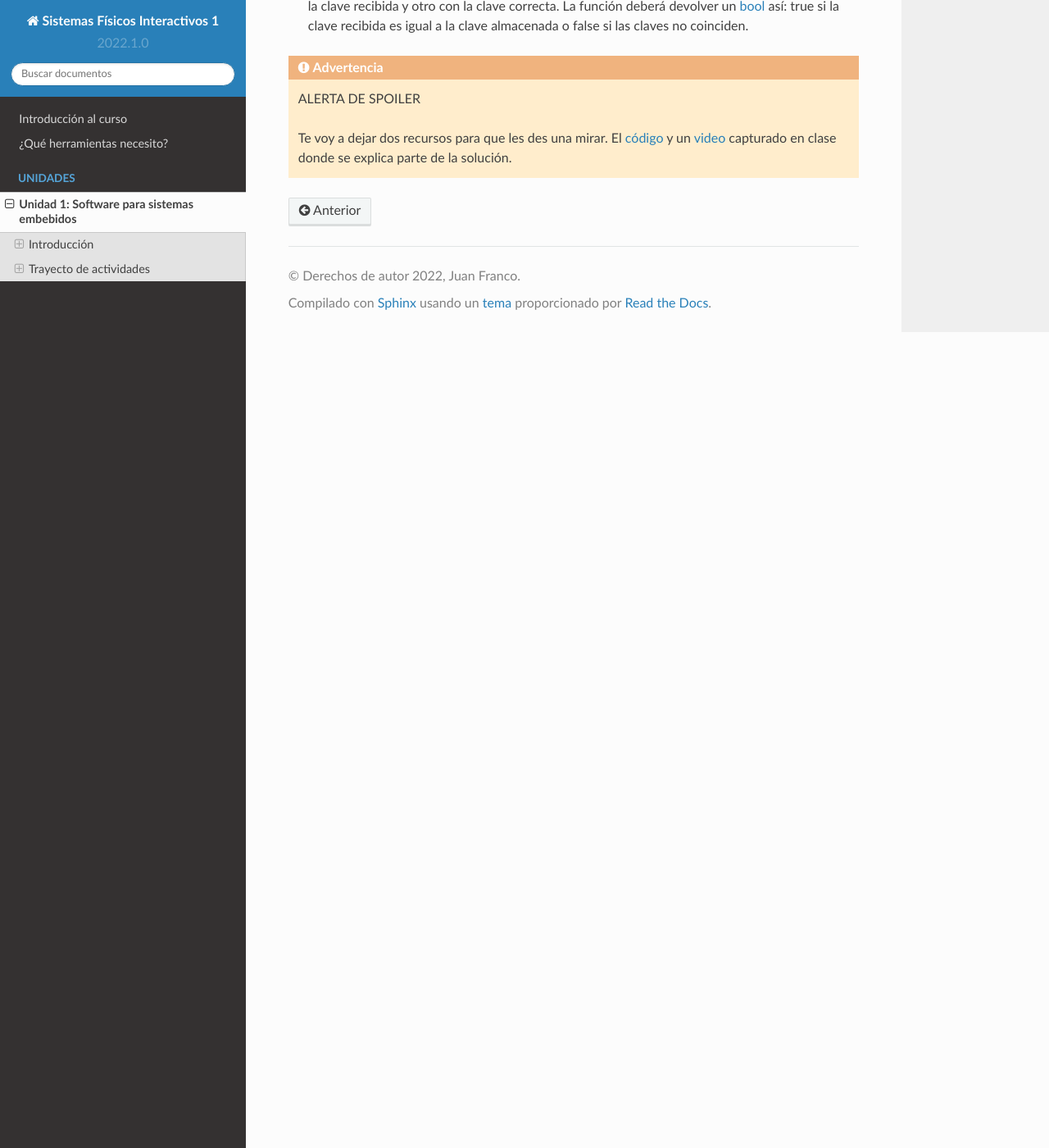
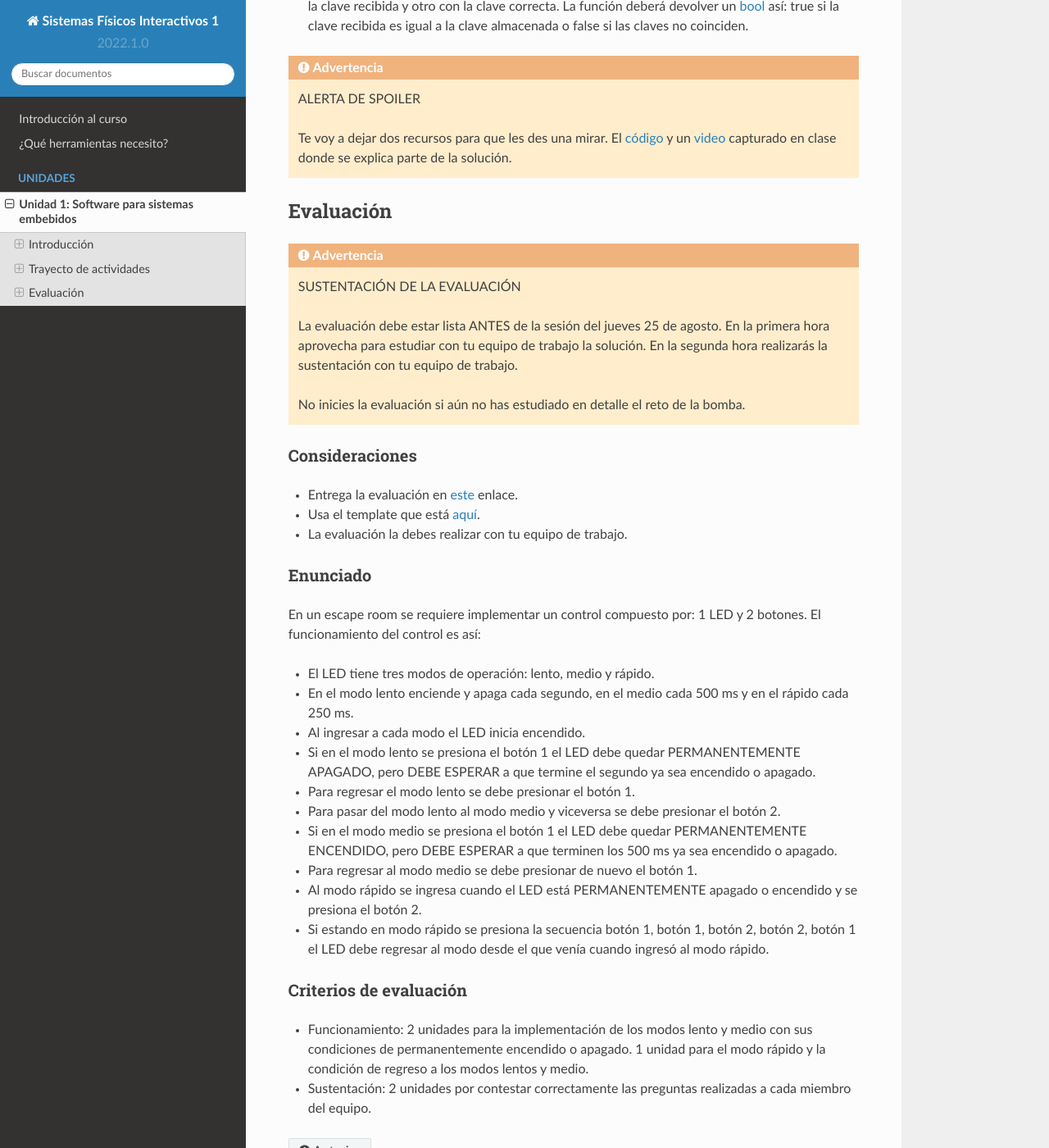
Before and after one commit to juanferfranco/SistemasFisicosInteractivos1, a Sphinx documentation site: the page built from docs/_unidad1/unidad1.rst, in a window 1280 px wide and 1400 px high, scrolled down 25507 px. Shown: the whole window at 82% size. Built offline with Sphinx 7.4.7 and the Read the Docs theme 2.0.0, drawn with Linux system fonts in a browser that asks for light colours; pages that are not in the unit, such as notebooks, are missing from menus.

Commit message:
Add unit 1 evaluation

```diff
--- a/docs/_unidad1/unidad1.rst
+++ b/docs/_unidad1/unidad1.rst
@@ -1199,3 +1199,54 @@ El controlador funciona así:
   Te voy a dejar dos recursos para que les des una mirar.
   El `código <https://github.com/juanferfranco/ex22-bomb-2022-20>`__ y un
   `video <https://youtu.be/ZYu_O1PJutA?t=22>`__ capturado en clase donde se explica parte de la solución.
+
+Evaluación
+---------------------------
+
+.. warning:: SUSTENTACIÓN DE LA EVALUACIÓN
+
+  La evaluación debe estar lista ANTES de la sesión del jueves
+  25 de agosto. En la primera hora aprovecha para estudiar con tu equipo de trabajo
+  la solución. En la segunda hora realizarás la sustentación con tu equipo de trabajo.
+
+  No inicies la evaluación si aún no has estudiado en detalle el reto de la bomba.
+
+Consideraciones
+********************
+
+* Entrega la evaluación en `este <https://classroom.github.com/a/tgKfWef5>`__ enlace.
+* Usa el template que está `aquí <https://github.com/juanferfranco/arduinoTeamTemplate>`__.
+* La evaluación la debes realizar con tu equipo de trabajo.
+
+
+Enunciado
+****************
+
+En un escape room se requiere implementar un control compuesto por: 1 LED y 2 botones.
+El funcionamiento del control es así:
+
+* El LED tiene tres modos de operación: lento, medio y rápido.
+* En el modo lento enciende y apaga cada segundo, en el medio cada 500 ms y en el
+  rápido cada 250 ms.
+* Al ingresar a cada modo el LED inicia encendido.
+* Si en el modo lento se presiona el botón 1 el LED debe quedar PERMANENTEMENTE APAGADO, pero DEBE ESPERAR
+  a que termine el segundo ya sea encendido o apagado.
+* Para regresar el modo lento se debe presionar el botón 1.
+* Para pasar del modo lento al modo medio y viceversa se debe presionar el botón 2.
+* Si en el modo medio se presiona el botón 1 el LED debe quedar PERMANENTEMENTE ENCENDIDO, pero
+  DEBE ESPERAR a que terminen los 500 ms ya sea encendido o apagado.
+* Para regresar al modo medio se debe presionar de nuevo el botón 1.
+* Al modo rápido se ingresa cuando el LED está PERMANENTEMENTE apagado o encendido y se presiona
+  el botón 2.
+* Si estando en modo rápido se presiona la secuencia botón 1, botón 1, botón 2, botón 2, botón 1
+  el LED debe regresar al modo desde el que venía cuando ingresó al modo rápido.
+
+
+Criterios de evaluación
+************************
+
+* Funcionamiento: 2 unidades para la implementación de los modos lento y medio con sus condiciones
+  de permanentemente encendido o apagado. 1 unidad para el modo rápido y la condición de regreso a los
+  modos lentos y medio.
+* Sustentación: 2 unidades por contestar correctamente las preguntas realizadas a cada
+  miembro del equipo.
```
